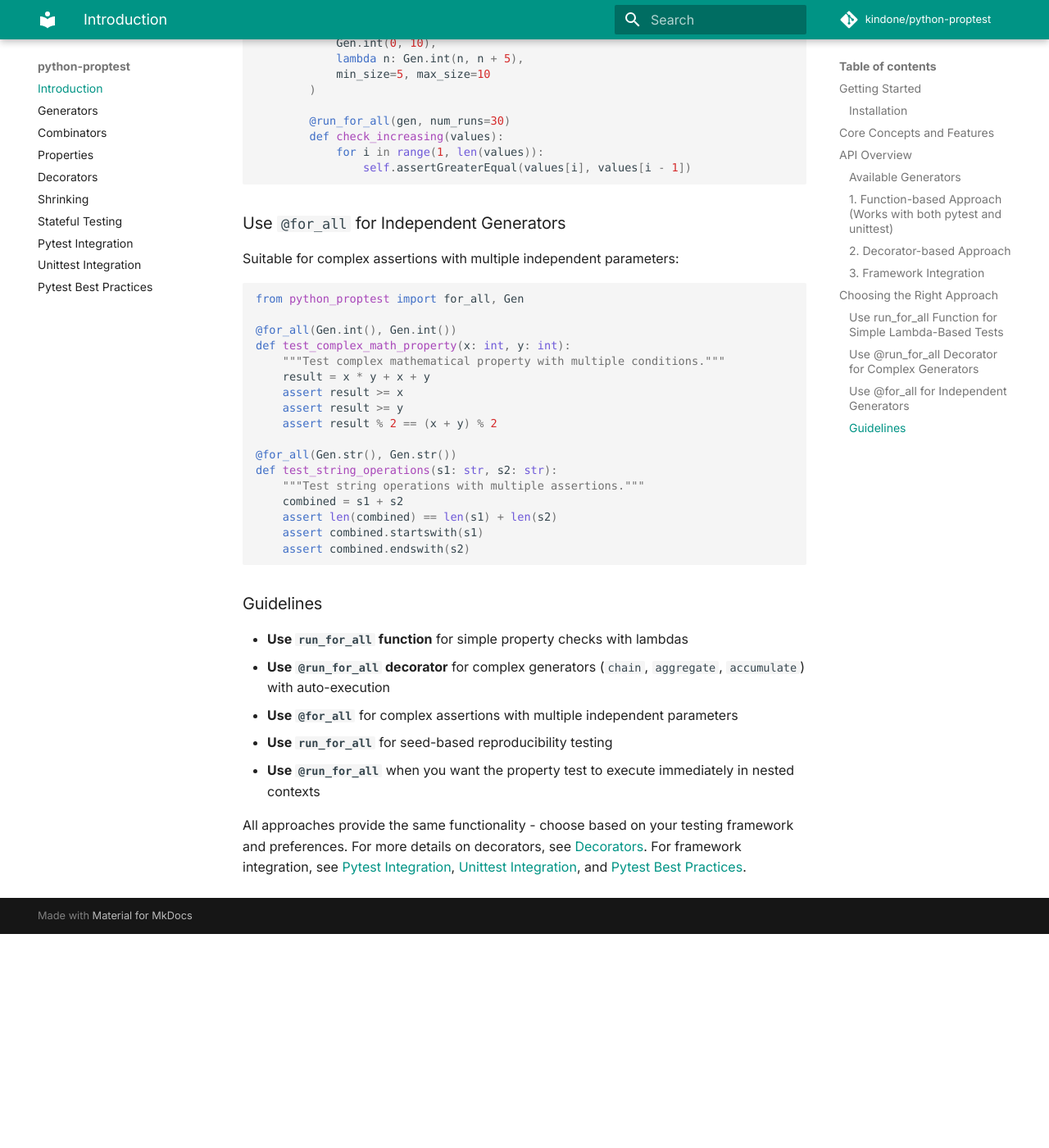
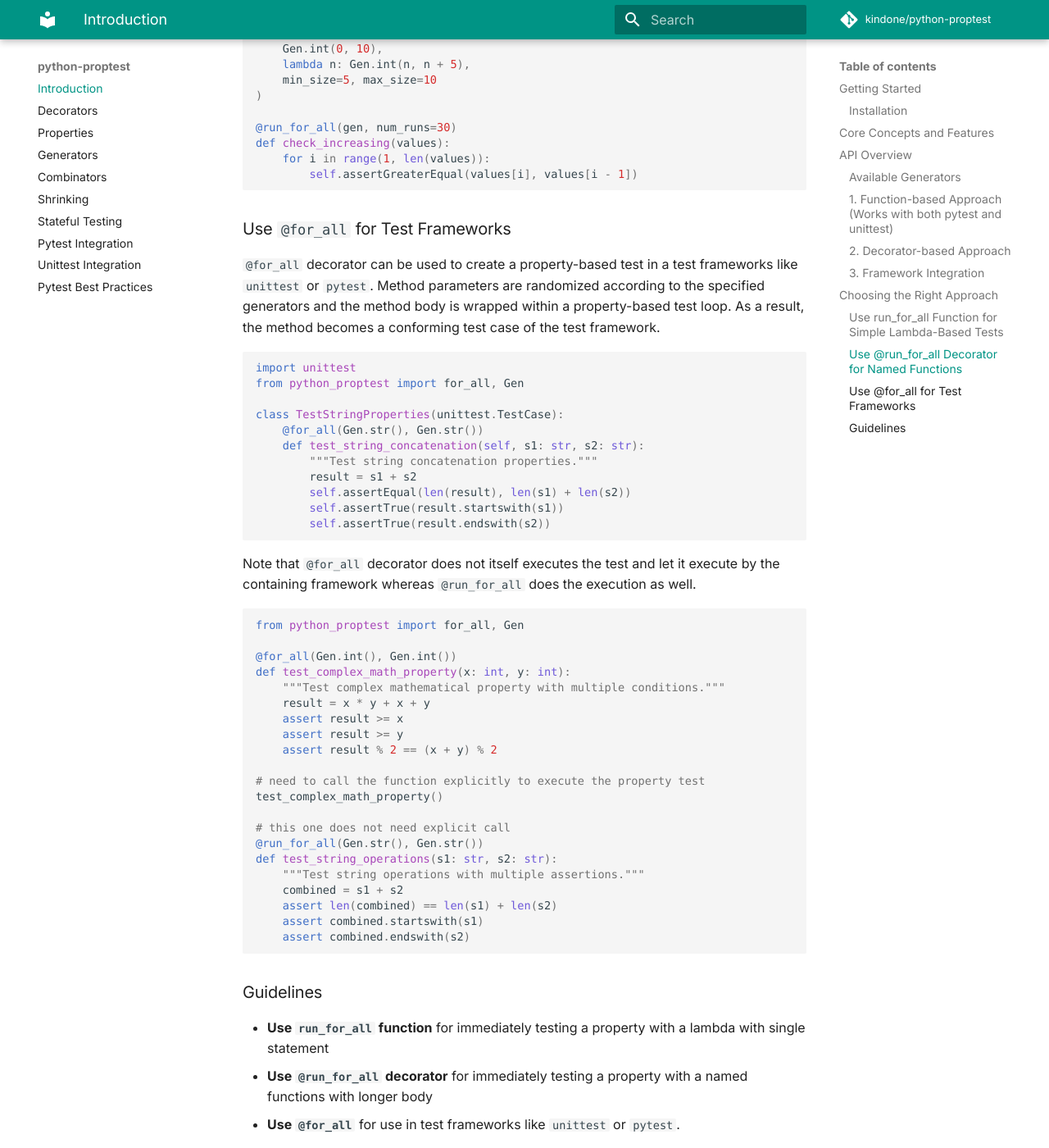
Before and after one commit to kindone/python-proptest, an MkDocs documentation site: the page built from docs/index.md, in a window 1280 px wide and 1400 px high, scrolled down 6364 px. Shown: the whole window at 82% size. Built offline with MkDocs 1.6.1 and Material for MkDocs 9.7.7, drawn with Linux system fonts in a browser that asks for light colours; some web fonts are replaced; comment, search, counter and statistics services are not loaded; before the commit the page ends 7503 px from its top, so only the background shows below that; some of the changed text lies outside the part shown.

Commit message:
doc: working on doc

````diff
--- a/docs/index.md
+++ b/docs/index.md
@@ -1,8 +1,8 @@
 # python-proptest
 
-`python-proptest` is a property-based testing (PBT) framework for Python, drawing inspiration from libraries such as Haskell's QuickCheck and Python's Hypothesis. Property-based testing shifts the focus from example-based verification to defining universal *properties* or *invariants* that must hold true for an input domain.
+`python-proptest` is a property-based testing (PBT) framework ported from for `cppproptest`, drawing inspiration from libraries such as Haskell's QuickCheck and Python's Hypothesis. Property-based testing shifts the focus from example-based verification to defining universal *properties* or *invariants* that must hold true for an input domain.
 
-python-proptest provides seamless integration with pytest through the `@for_all` decorator, automatically detecting pytest context and adapting behavior accordingly.
+python-proptest provides seamless integration with `unittest` or `pytest` through the convenient decorators like `@for_all`, automatically detecting pytest context and adapting behavior accordingly.
 
 Instead of manually crafting test cases for specific inputs, PBT allows you to describe the *domain* of inputs your function expects and the *general characteristics* of the output (e.g., `add(a, b)` should always be greater than or equal to `a` and `b` if they are non-negative). PBT then generates hundreds or thousands of varied inputs, searching for edge cases or unexpected behaviors that violate your defined properties. This approach significantly increases test coverage and the likelihood of finding subtle bugs.
 
@@ -20,23 +20,22 @@
 import json
 from python_proptest import run_for_all, Gen
 
-def test_serialize_parse_roundtrip():
-    """Test that serializing and parsing preserves data."""
-    # Generator for keys (non-empty strings without special characters)
-    key_gen = Gen.str(min_length=1, max_length=10).filter(
-        lambda s: s and '&' not in s and '=' not in s
-    )
-    # Generator for arbitrary string values
-    value_gen = Gen.str(min_length=0, max_length=10)
-    # Generator for dictionaries with our specific keys and values
-    data_object_gen = Gen.dict(key_gen, value_gen, min_size=0, max_size=10)
+"""Test that serializing and parsing preserves data."""
+# Generator for keys (non-empty strings without special characters)
+key_gen = Gen.str(min_length=1, max_length=10).filter(
+    lambda s: s and '&' not in s and '=' not in s
+)
+# Generator for arbitrary string values
+value_gen = Gen.str(min_length=0, max_length=10)
+# Generator for dictionaries with our specific keys and values
+data_object_gen = Gen.dict(key_gen, value_gen, min_size=0, max_size=10)
 
-    # Simple lambda-based property - perfect for run_for_all
-    result = run_for_all(
-        lambda original_data: json.loads(json.dumps(original_data)) == original_data,
-        data_object_gen
-    )
-    assert result is True
+# Simple lambda-based property is suitable for run_for_all
+result = run_for_all(
+    lambda original_data: json.loads(json.dumps(original_data)) == original_data,
+    data_object_gen
+)
+assert result is True
 ```
 
 This PBT approach facilitates the discovery of edge cases and intricate bugs that might be neglected by traditional, example-driven testing methodologies.
@@ -151,9 +150,9 @@
 ```python
 from python_proptest import for_all, Gen, example, settings, matrix
 
-@for_all(Gen.int(), Gen.int())
-@matrix(x=[0, 1], y=[0, 1])  # Test edge cases exhaustively
-@example(42, 24)             # Test specific known values
+@for_all(Gen.int(), Gen.int())   # Test domain with random generated values
+@matrix(x=[0, 1], y=[0, 1])      # Test combination of edge cases exhaustively
+@example(42, 24)                 # Test specific known values
 @settings(num_runs=50, seed=42)  # Configure test parameters
 def test_addition_commutativity(x: int, y: int):
     assert x + y == y + x
@@ -164,7 +163,19 @@
 
 ### 3. Framework Integration
 
-The `@for_all` decorator integrates with both pytest and unittest using direct decoration:
+The `@for_all` decorator integrates with both `unittest` and `pytest` using direct decoration:
+
+**Unittest Integration:**
+```python
+import unittest
+from python_proptest import for_all, Gen
+
+class TestMathProperties(unittest.TestCase):
+    @for_all(Gen.int(), Gen.int())
+    def test_addition_commutativity(self, x: int, y: int):
+        """Test that addition is commutative - direct decoration."""
+        self.assertEqual(x + y, y + x)
+```
 
 **Pytest Integration:**
 ```python
@@ -178,19 +189,6 @@
         assert x + y == y + x
 ```
 
-**Unittest Integration:**
-```python
-import unittest
-from python_proptest import for_all, Gen
-
-class TestMathProperties(unittest.TestCase):
-    @for_all(Gen.int(), Gen.int())
-    def test_addition_commutativity(self, x: int, y: int):
-        """Test that addition is commutative - direct decoration."""
-        self.assertEqual(x + y, y + x)
-```
-
-
 ## Choosing the Right Approach
 
 python-proptest provides multiple approaches for defining property tests. Choose based on your needs:
@@ -202,61 +200,76 @@
 ```python
 from python_proptest import run_for_all, Gen
 
-def test_simple_properties():
-    # Type checks
-    result = run_for_all(
-        lambda x: isinstance(x, int),
-        Gen.int(min_value=0, max_value=100)
-    )
+# Type checks
+result = run_for_all(
+    lambda x: isinstance(x, int),
+    Gen.int(min_value=0, max_value=100)
+)
 
-    # Range validations
-    result = run_for_all(
-        lambda x: 0 <= x <= 100,
-        Gen.int(min_value=0, max_value=100)
-    )
+# Range validations
+result = run_for_all(
+    lambda x: 0 <= x <= 100,
+    Gen.int(min_value=0, max_value=100)
+)
 
-    # Simple assertions
-    result = run_for_all(
-        lambda lst: all(isinstance(x, int) for x in lst),
-        Gen.list(Gen.int())
-    )
+# Simple assertions
+result = run_for_all(
+    lambda lst: all(isinstance(x, int) for x in lst),
+    Gen.list(Gen.int())
+)
 ```
 
-### Use `@run_for_all` Decorator for Complex Generators
+### Use `@run_for_all` Decorator for Named Functions
 
-Perfect for working with `chain`, `aggregate`, and `accumulate` combinators:
+While standalone `run_for_all` function can only work on lambdas,
+`@run_for_all` decorator can work on a named function.
 
 ```python
 from python_proptest import run_for_all, Gen
-import unittest
 
-class TestDependencies(unittest.TestCase):
-    def test_chain_dependency(self):
-        gen = Gen.chain(Gen.int(1, 10), lambda x: Gen.int(x, x + 10))
+gen = Gen.chain(Gen.int(1, 10), lambda x: Gen.int(x, x + 10))
 
-        @run_for_all(gen, num_runs=50)
-        def check_dependency(pair):
-            base, dependent = pair
-            self.assertGreaterEqual(dependent, base)
-            self.assertLessEqual(dependent, base + 10)
-        # Auto-executes when decorated!
+@run_for_all(gen, num_runs=50)
+def check_dependency(pair):
+    base, dependent = pair
+    self.assertGreaterEqual(dependent, base)
+    self.assertLessEqual(dependent, base + 10)
+# Auto-executes when decorated!
 
-    def test_aggregate_sequence(self):
-        gen = Gen.aggregate(
-            Gen.int(0, 10),
-            lambda n: Gen.int(n, n + 5),
-            min_size=5, max_size=10
-        )
 
-        @run_for_all(gen, num_runs=30)
-        def check_increasing(values):
-            for i in range(1, len(values)):
-                self.assertGreaterEqual(values[i], values[i - 1])
+gen = Gen.aggregate(
+    Gen.int(0, 10),
+    lambda n: Gen.int(n, n + 5),
+    min_size=5, max_size=10
+)
+
+@run_for_all(gen, num_runs=30)
+def check_increasing(values):
+    for i in range(1, len(values)):
+        self.assertGreaterEqual(values[i], values[i - 1])
 ```
 
-### Use `@for_all` for Independent Generators
+### Use `@for_all` for Test Frameworks
 
-Suitable for complex assertions with multiple independent parameters:
+`@for_all` decorator can be used to create a property-based test in a test frameworks like `unittest` or `pytest`.
+Method parameters are randomized according to the specified generators and the method body is wrapped within a property-based test loop.
+As a result, the method becomes a conforming test case of the test framework.
+
+```python
+import unittest
+from python_proptest import for_all, Gen
+
+class TestStringProperties(unittest.TestCase):
+    @for_all(Gen.str(), Gen.str())
+    def test_string_concatenation(self, s1: str, s2: str):
+        """Test string concatenation properties."""
+        result = s1 + s2
+        self.assertEqual(len(result), len(s1) + len(s2))
+        self.assertTrue(result.startswith(s1))
+        self.assertTrue(result.endswith(s2))
+```
+
+Note that `@for_all` decorator does not itself executes the test and let it execute by the containing framework whereas `@run_for_all` does the execution as well.
 
 ```python
 from python_proptest import for_all, Gen
@@ -269,21 +282,24 @@
     assert result >= y
     assert result % 2 == (x + y) % 2
 
-@for_all(Gen.str(), Gen.str())
+# need to call the function explicitly to execute the property test
+test_complex_math_property()
+
+# this one does not need explicit call
+@run_for_all(Gen.str(), Gen.str())
 def test_string_operations(s1: str, s2: str):
     """Test string operations with multiple assertions."""
     combined = s1 + s2
     assert len(combined) == len(s1) + len(s2)
     assert combined.startswith(s1)
     assert combined.endswith(s2)
+
 ```
 
 ### Guidelines
 
-- **Use `run_for_all` function** for simple property checks with lambdas
-- **Use `@run_for_all` decorator** for complex generators (`chain`, `aggregate`, `accumulate`) with auto-execution
-- **Use `@for_all`** for complex assertions with multiple independent parameters
-- **Use `run_for_all`** for seed-based reproducibility testing
-- **Use `@run_for_all`** when you want the property test to execute immediately in nested contexts
+- **Use `run_for_all` function** for immediately testing a property with a lambda with single statement
+- **Use `@run_for_all` decorator** for immediately testing a property with a named functions with longer body
+- **Use `@for_all`** for use in test frameworks like `unittest` or `pytest`.
 
-All approaches provide the same functionality - choose based on your testing framework and preferences. For more details on decorators, see [Decorators](decorators.md). For framework integration, see [Pytest Integration](pytest-integration.md), [Unittest Integration](unittest-integration.md), and [Pytest Best Practices](pytest-best-practices.md).
+All approaches reach the same goal - choose based on your testing framework and preferences. For more details on decorators, see [Decorators](decorators.md). For framework integration, see [Pytest Integration](pytest-integration.md), [Unittest Integration](unittest-integration.md), and [Pytest Best Practices](pytest-best-practices.md).
--- a/mkdocs.yml
+++ b/mkdocs.yml
@@ -53,10 +53,10 @@
 
 nav:
   - 'Introduction': index.md
+  - 'Decorators': decorators.md
+  - 'Properties': properties.md
   - 'Generators': generators.md
   - 'Combinators': combinators.md
-  - 'Properties': properties.md
-  - 'Decorators': decorators.md
   - 'Shrinking': shrinking.md
   - 'Stateful Testing': stateful-testing.md
   - 'Pytest Integration': pytest-integration.md
````
Also changed, not shown: README.md (+29 -54 lines).
